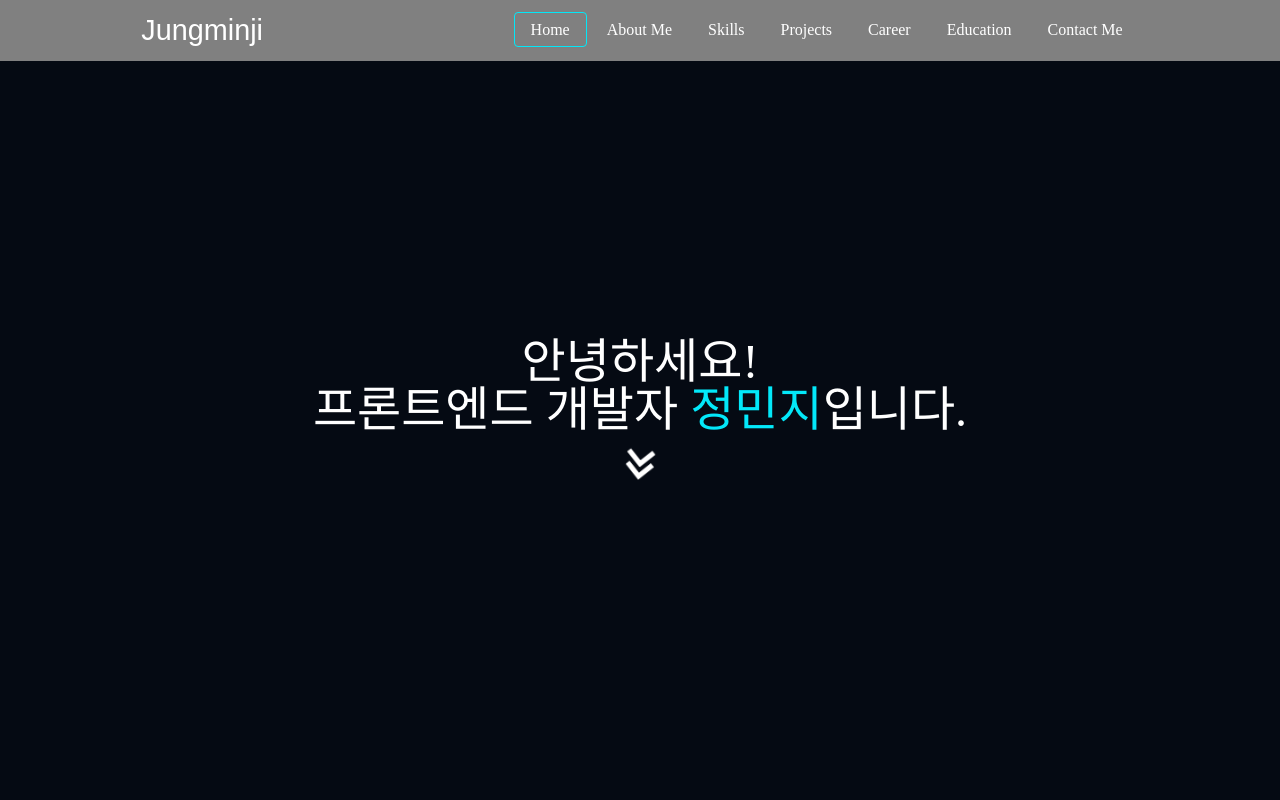
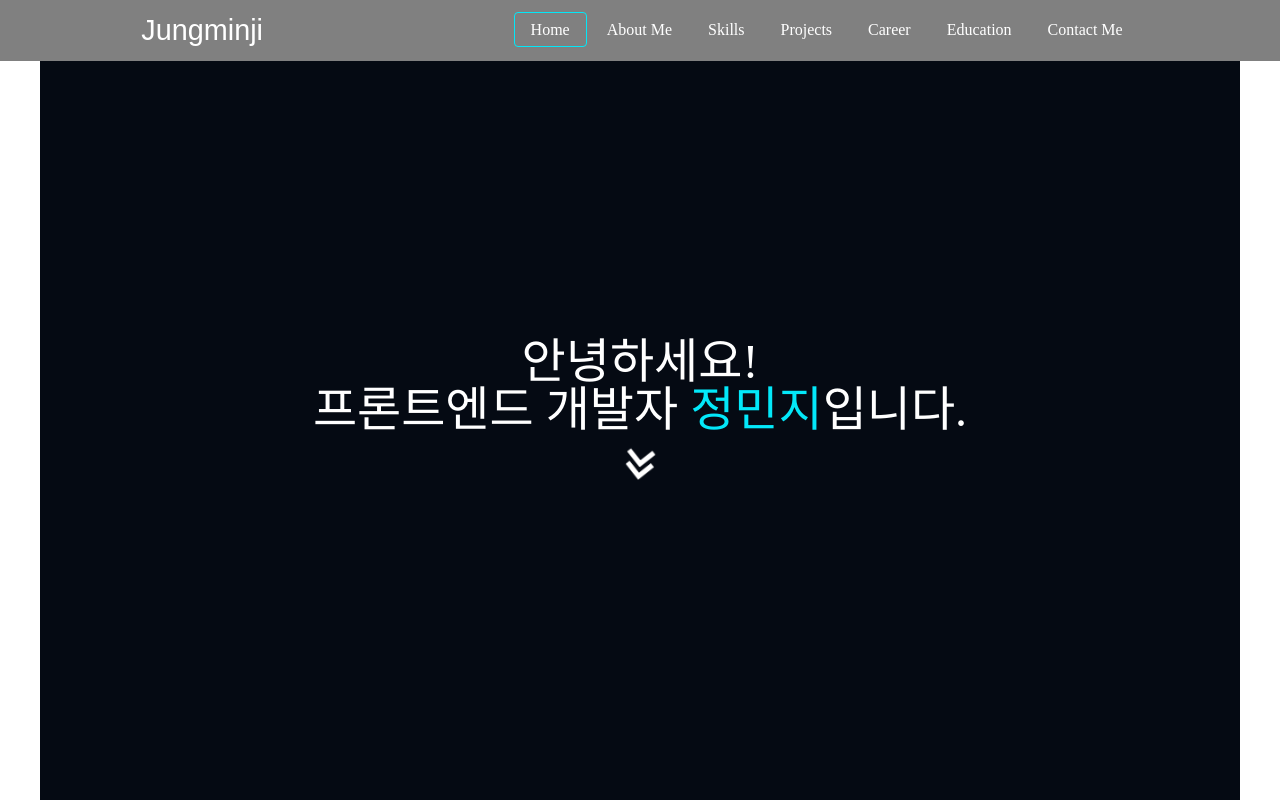
Before and after one commit to jungminji0215/jungminji-portfolio, a React (Vite) app: page / in a window 1280 px wide. Shown: the top 800 px of the page. Built offline with nearby package versions, Linux system fonts and the light colour scheme; a web font is replaced by a local one.

Commit message:
max-container 크기 설정

```diff
--- a/src/App.css
+++ b/src/App.css
@@ -17,6 +17,11 @@
 .description {
   /* font-size: 1.5rem; */
   margin: 1rem 0;
+}
+
+.max-container {
+  max-width: var(--size-max-width);
+  margin: auto;
 }
 
 /* Header */
--- a/src/App.jsx
+++ b/src/App.jsx
@@ -52,7 +52,7 @@ function App() {
       </header>
 
       {/* Main */}
-      <main>
+      <main className="max-container">
         {/* Home */}
         <section id="home" className="section">
           <p className="home__title">
--- a/src/index.css
+++ b/src/index.css
@@ -15,6 +15,9 @@
   --color-blue: #03e8f9;
   --color-orange: #fd6413;
   --color-gray: #1b1e26;
+
+  /* Size */
+  --size-max-width: 1200px;
 }
 
 @font-face {
```
